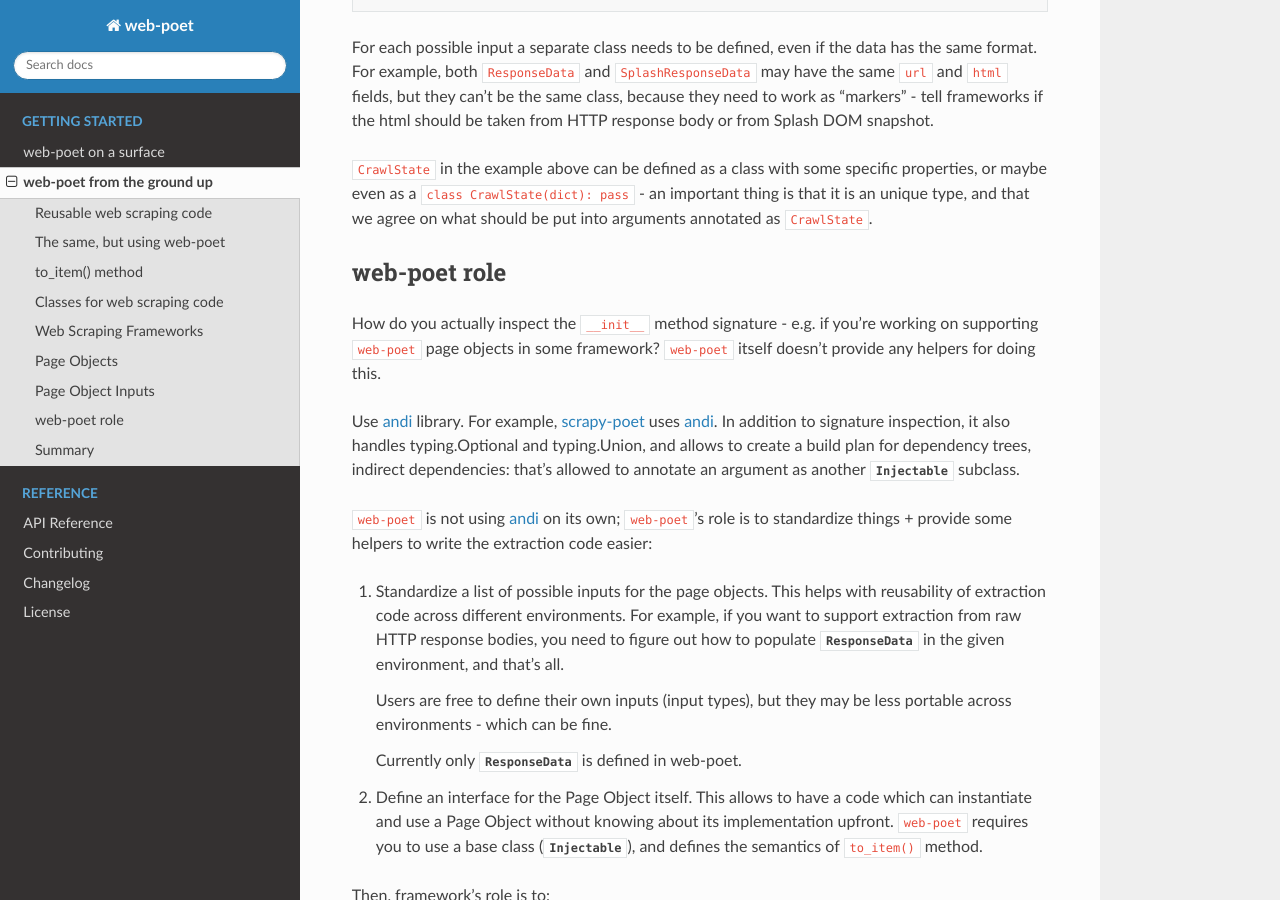
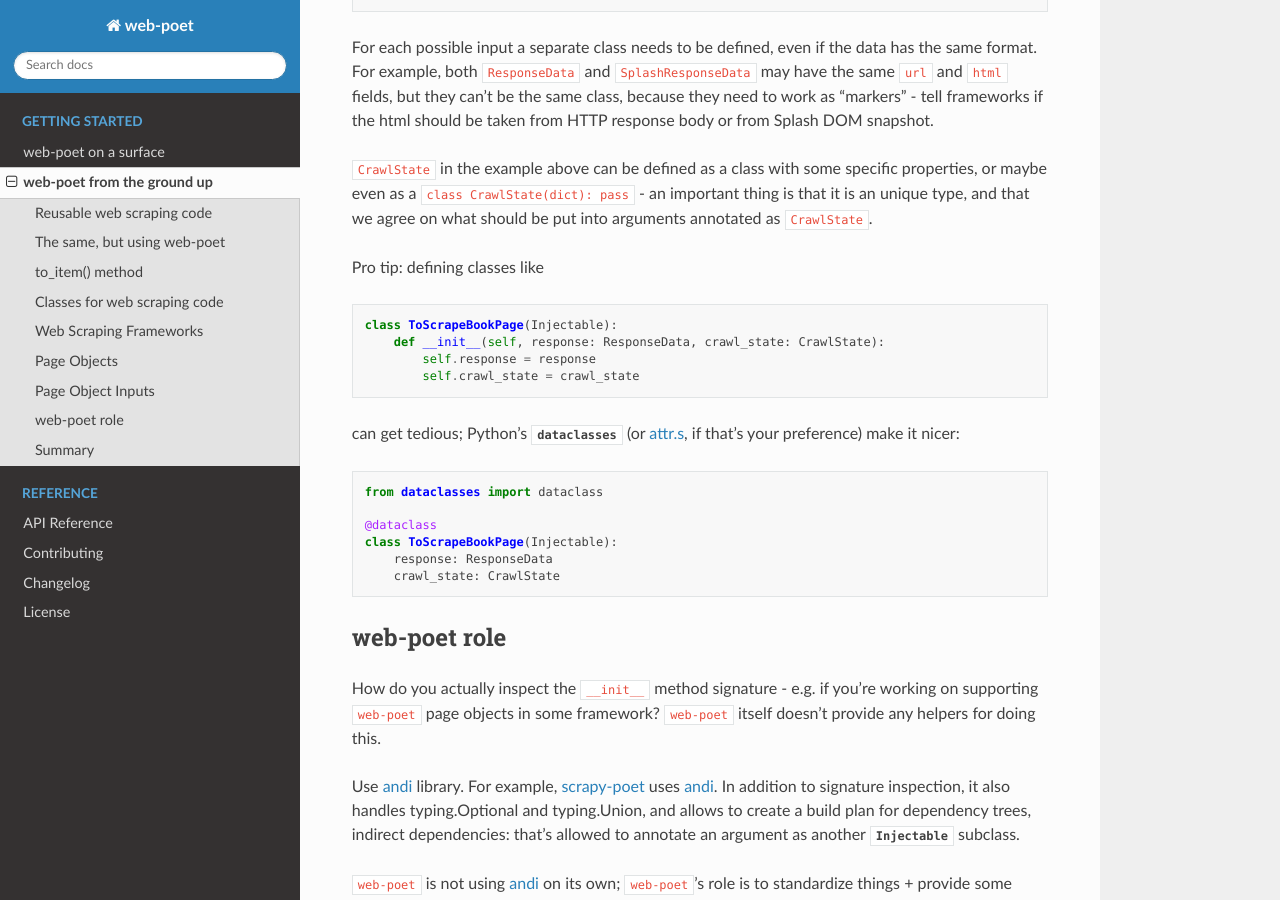
Before and after one commit to scrapinghub/web-poet, a Sphinx documentation site: the page built from docs/intro/from-ground-up.rst, in a window 1280 px wide and 900 px high, scrolled down 10865 px. Built offline with Sphinx 7.4.7 and the Read the Docs theme 2.0.0, drawn with Linux system fonts in a browser that asks for light colours.

Commit message:
dataclass example

```diff
--- a/docs/intro/from-ground-up.rst
+++ b/docs/intro/from-ground-up.rst
@@ -620,6 +620,29 @@ as a ``class CrawlState(dict): pass`` - an important thing is that it is
 an unique type, and that we agree on what should be put into
 arguments annotated as ``CrawlState``.
 
+Pro tip: defining classes like
+
+.. code-block:: python
+
+    class ToScrapeBookPage(Injectable):
+        def __init__(self, response: ResponseData, crawl_state: CrawlState):
+            self.response = response
+            self.crawl_state = crawl_state
+
+can get tedious; Python's :mod:`dataclasses`
+(or `attr.s`_, if that's your preference) make it nicer:
+
+.. code-block:: python
+
+    from dataclasses import dataclass
+
+    @dataclass
+    class ToScrapeBookPage(Injectable):
+        response: ResponseData
+        crawl_state: CrawlState
+
+.. _attr.s: https://github.com/python-attrs/attrs
+
 web-poet role
 =============
 
```
